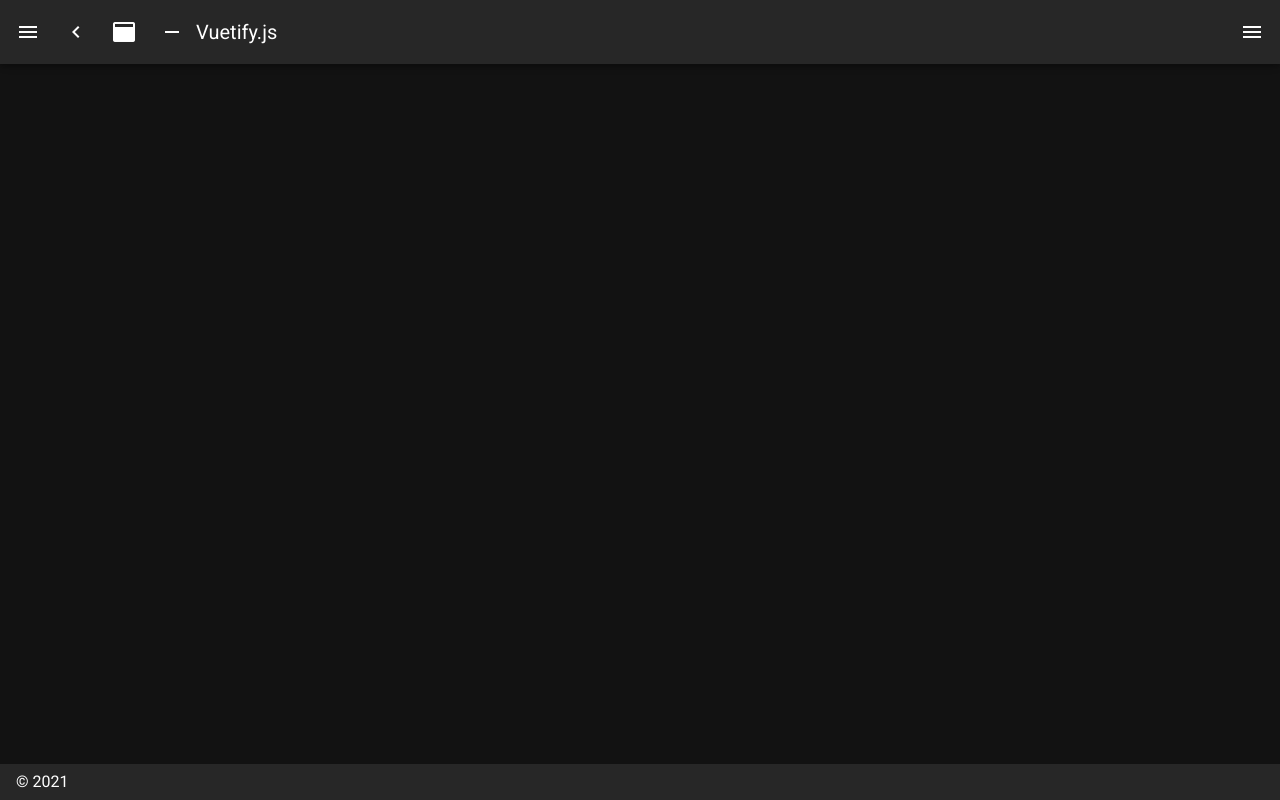
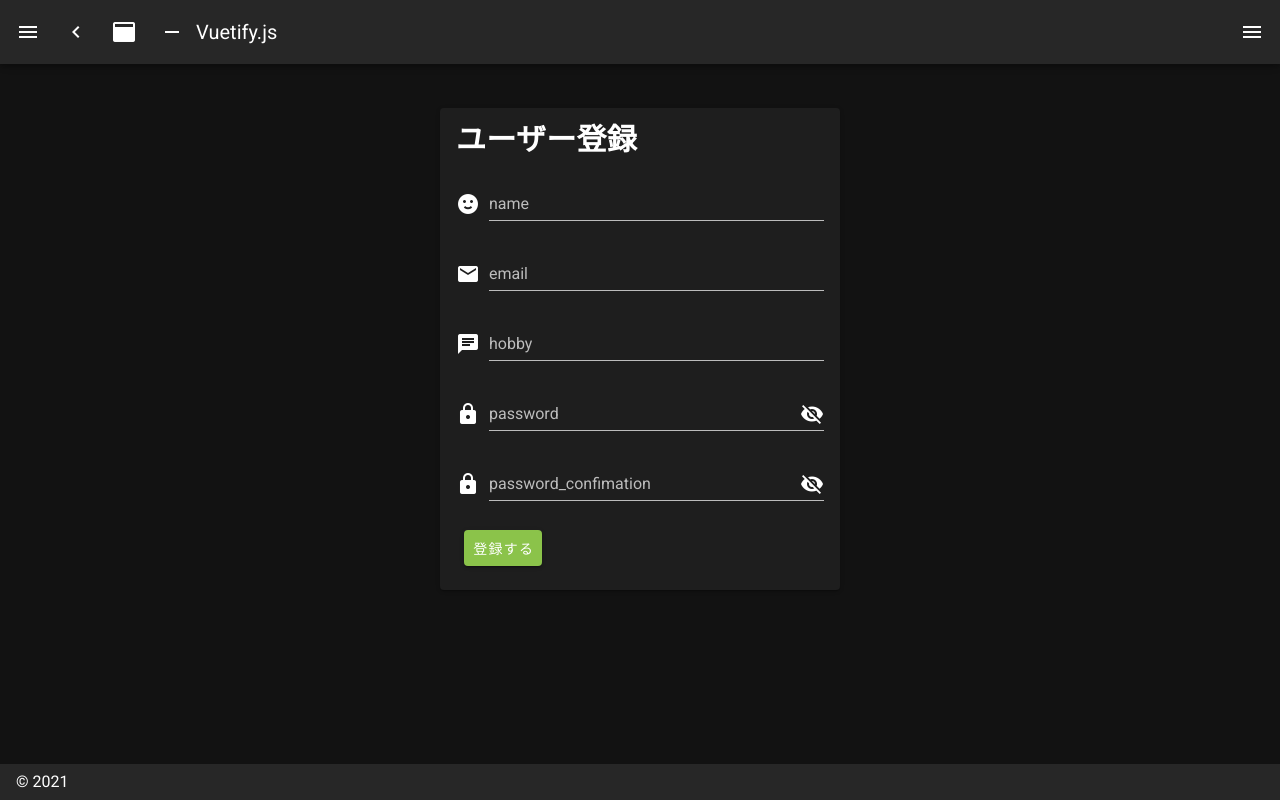
Before and after one commit to akito-i/ShareDiaries, a Nuxt app in the folder nuxt/: page /new in a window 1280 px wide. Before the commit this address had no page. Built offline with nearby package versions, Linux system fonts and the light colour scheme.

Commit message:
user_createpage #15
ユーザー作成画面のビューのみ作成。

```diff
--- /dev/null
+++ b/nuxt/pages/new/index.vue
@@ -0,0 +1,74 @@
+<template>
+  <v-container>
+    <v-card width="400px" class="mx-auto mt-5">
+      <v-card-title>
+        <h2>
+          ユーザー登録
+        </h2>
+      </v-card-title>
+      <v-card-text>
+        <v-form ref="form" lazy-validation>
+          <v-text-field
+            v-model="email"
+            prepend-icon="mdi-emoticon-happy"
+            label="name"
+          />
+          <v-text-field
+            v-model="email"
+            prepend-icon="mdi-email"
+            label="email"
+          />
+          <v-text-field
+            v-model="email"
+            prepend-icon="mdi-message-text"
+            label="hobby"
+          />
+          <v-text-field
+            v-model="password"
+            prepend-icon="mdi-lock"
+            :append-icon="toggle.icon"
+            :type="toggle.type"
+            autocomplete=“on”
+            @click:append="passShow = !passShow"
+            label="password"
+          />
+          <v-text-field
+            v-model="password"
+            prepend-icon="mdi-lock"
+            :append-icon="toggle.icon"
+            :type="toggle.type"
+            autocomplete=“on”
+            @click:append="passShow = !passShow"
+            label="password_confimation"
+          />
+          <v-card-actions>
+            <v-btn
+              color="light-green"
+              class="white--text"
+              @click="login"
+            >
+              登録する
+            </v-btn>
+          </v-card-actions>
+        </v-form>
+      </v-card-text>
+    </v-card>
+  </v-container>
+</template>
+
+<script>
+export default {
+  data(){
+    return {
+      passShow: false
+    }
+  },
+  computed: {
+    toggle () {
+      const icon = this.passShow ? 'mdi-eye' : 'mdi-eye-off'
+      const type = this.passShow ? 'text' : 'password'
+      return { icon, type }
+    }
+  }
+}
+</script>
```
